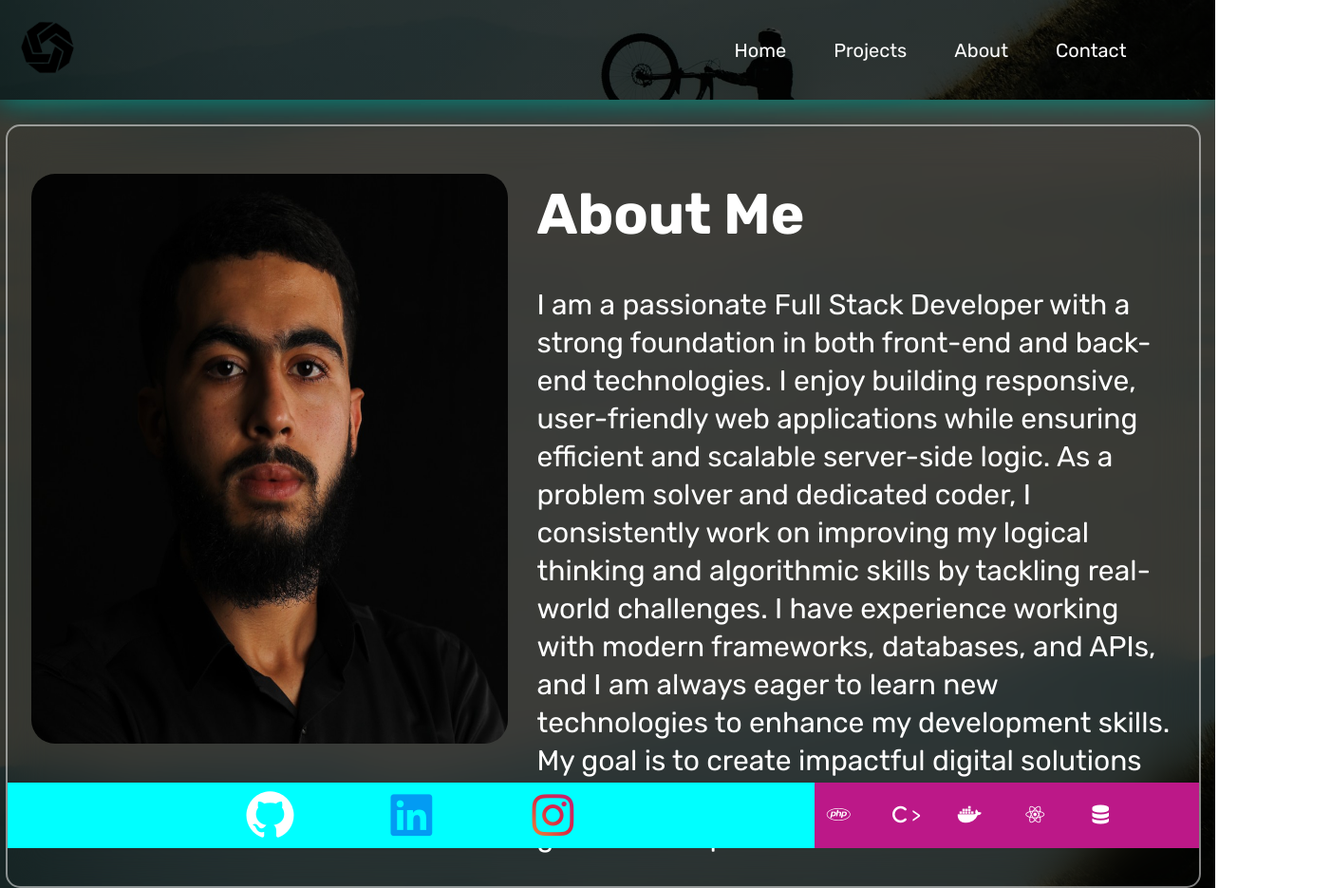
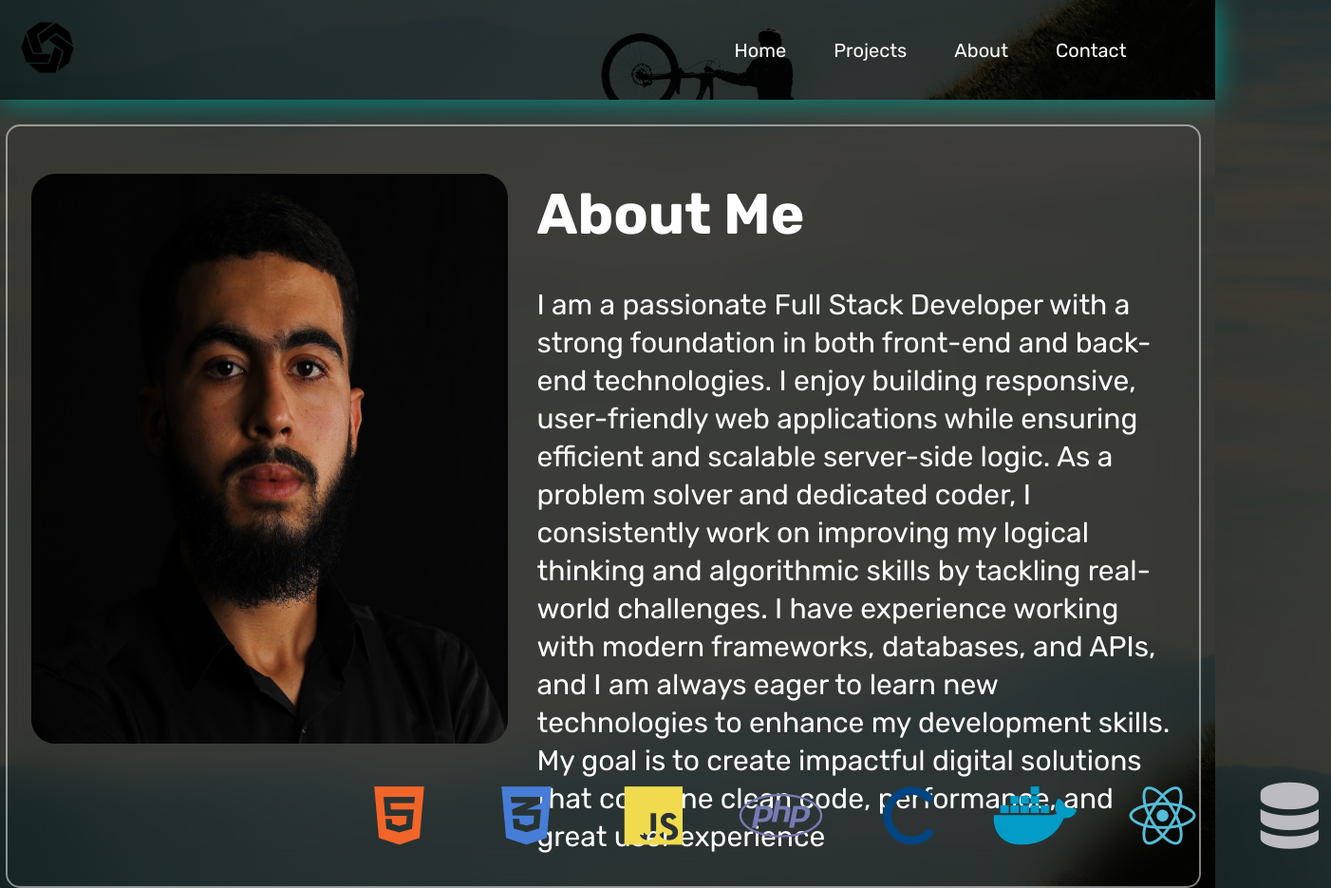
Before and after one commit to radouani-md/small-portfolio, a plain HTML site: page html/aboutMe.html in a window 1280 px wide. Shown: the whole page at 95% size, 1402 px wide, since content can reach past the window. Drawn offline with Linux system fonts and the light colour scheme.

Commit message:
finnal of about

```diff
--- a/css/aboutMe.css
+++ b/css/aboutMe.css
@@ -205,7 +205,7 @@ section .art1:hover
     left: 0;
     margin-bottom: 40px;
     /* margin-right: 60px; */
-    background-color: aqua;
+    /* background-color: aqua; */
     display: flex;
     justify-content: center;
     gap: 80px;
@@ -220,11 +220,11 @@ section .art1:hover
     margin-bottom: 40px;
     right: 0;
     bottom: 0;
-    width: 55%;
-    background-color: #bc1888;
+    width: 61%;
+    /* background-color: #bc1888; */
     display: flex;
     justify-content: center;
-    /* gap: 80px; */
+    gap: 65px;
 }
 
 .link-skills button
@@ -282,3 +282,52 @@ section .art1:hover
     background-clip: text;
     color: transparent;
 }
+
+.fa-html5
+{
+    font-size: 70px;
+    color: #f26529;
+
+}
+.fa-css3-alt
+{
+    font-size: 70px;
+    color: #477dd6;
+
+}
+.fa-js
+{
+    font-size: 70px;
+    color: #f0db4f;
+
+}
+.fa-php
+{
+    font-size: 70px;
+    color: #777bb3;
+
+}
+.fa-c
+{
+    font-size: 70px;
+    color: #004482;
+
+}
+.fa-docker
+{
+    font-size: 70px;
+    color: #019bc6;
+
+}
+.fa-react
+{
+    font-size: 70px;
+    color: #55BDDA;
+
+}
+.fa-database
+{
+    font-size: 70px;
+    color: #BCBBC0;
+
+}
--- a/html/aboutMe.html
+++ b/html/aboutMe.html
@@ -54,16 +54,16 @@
                 <button><a href="https://github.com/radouani-md"><i class="fa-brands fa-css3-alt"></i></a></button>
                 <button><a href="https://www.linkedin.com/in/mohammed-radouani-49b226339/"><i class="fa-brands fa-js"></i></a></button>
                 <button><a href="https://www.instagram.com/radouani_md/"><i class="fa-brands fa-php"></i></a></button>
-                <button><a href="https://github.com/radouani-md"><i class="fa-sharp fa-solid fa-c"></i>></a></button>
+                <button><a href="https://github.com/radouani-md"><i class="fa-sharp fa-solid fa-c"></i></a></button>
                 <button><a href="https://github.com/radouani-md"><i class="fa-brands fa-docker"></i></a></button>
                 <button><a href="https://www.linkedin.com/in/mohammed-radouani-49b226339/"><i class="fa-brands fa-react"></i></a></button>
                 <button><a href="https://www.instagram.com/radouani_md/"><i class="fa-solid fa-database"></i></a></button>
         </div>
-        <div class="links">
+        <!-- <div class="links">
             <button><a href="https://github.com/radouani-md"><i class="fa-brands fa-github"></i></a></button>
             <button><a href="https://www.linkedin.com/in/mohammed-radouani-49b226339/"><i class="fa-brands fa-linkedin"></i></a></button>
             <button><a href="https://www.instagram.com/radouani_md/"><i class="fa-brands fa-instagram"></i></a></button>
-        </div>
+        </div> -->
     </div>
 
 
```
